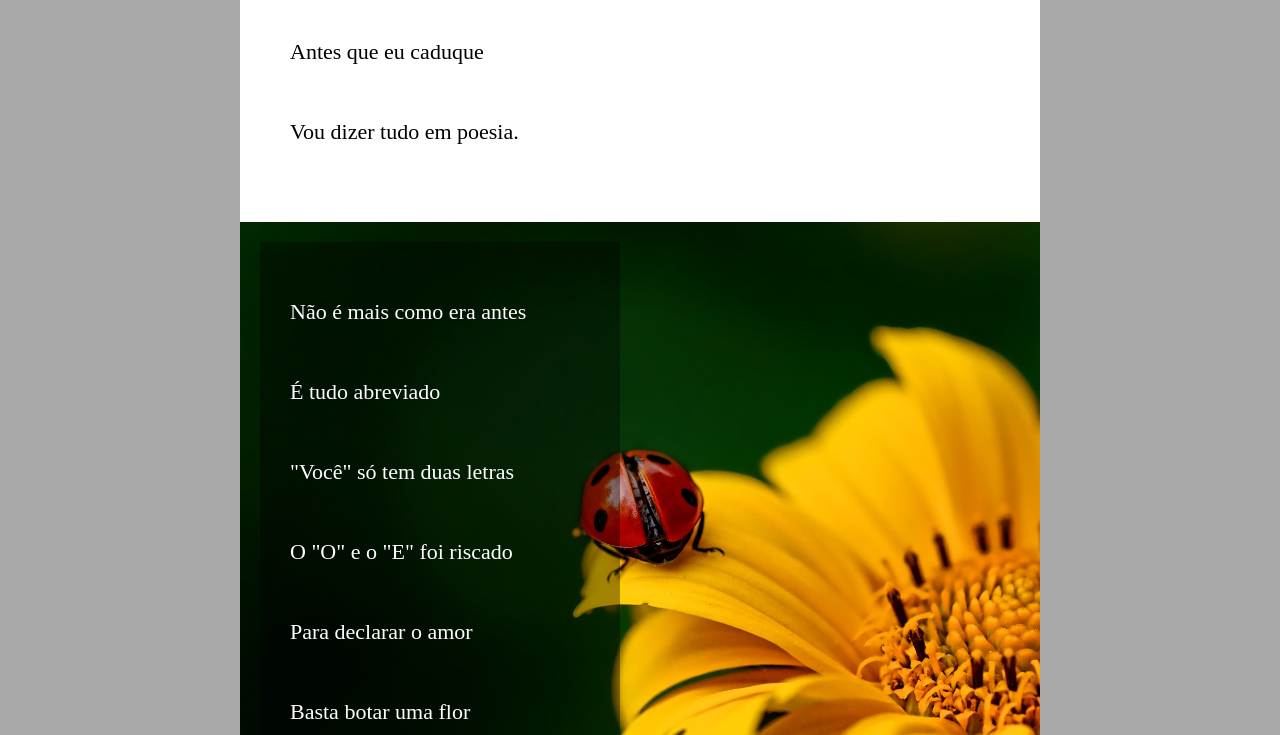
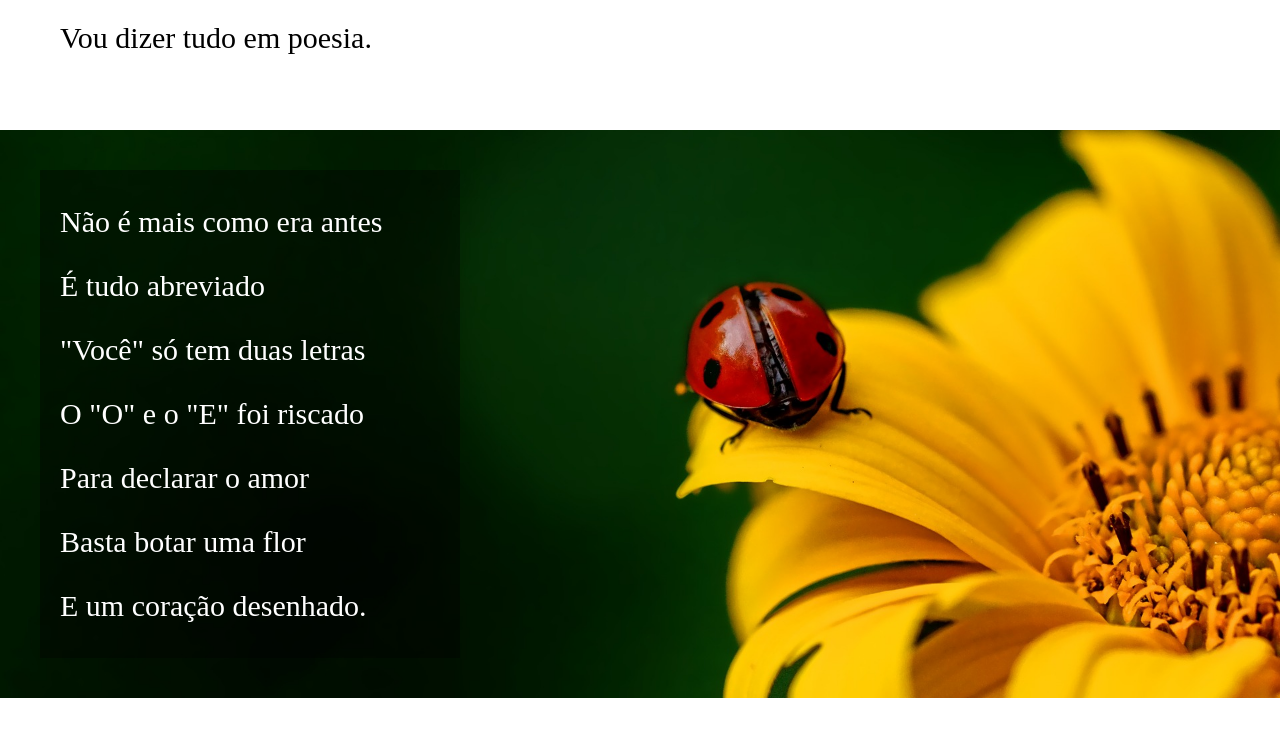
Before and after one commit to larissa-meirelles/desafio-cordel, a plain HTML site: page index.html in a window 1280 px wide. Shown: the part 640-1375 px from the top of the page. Drawn offline with Linux system fonts and the light colour scheme; a web font is replaced by a local one.

Commit message:
initial commit

```diff
--- a/style.css
+++ b/style.css
@@ -9,12 +9,11 @@
     font-family: Verdana, Geneva, Tahoma, sans-serif;
     --font-cordel:'Cabin Sketch';
     --font-poema: 'Love Ya Like A Sister';
+    min-width: 280px;
 }
 
 body {
     background-color: darkgray;
-    min-height: 250px;
-    max-width: 800px;
     margin: auto;
 
 }
@@ -24,6 +23,7 @@ header {
     color: white;
     text-align: center;
     padding: 30px 0 30px 0px;
+    border-width: 0 20px 0 20px;
 
 }
 header h1{
@@ -47,14 +47,14 @@ a:hover{
     text-decoration: underline;
 }
 section {
-    line-height: 5em;
-    padding: 20px;
+    line-height: 4em;
+    padding: 40px;
 }
 
 section p {
     font-family: var(--font-poema);
-    font-size: 22px;
-    padding: 30px;
+    font-size: 30px;
+    padding: 20px;
 }
 
 .normal {
@@ -64,7 +64,7 @@ section p {
 .imagem p {
     background-color: rgba(0, 0, 0, 0.363);
     color: white;
-    width: 300px;
+    width: 380px;
 }
 
 #flor{
```
